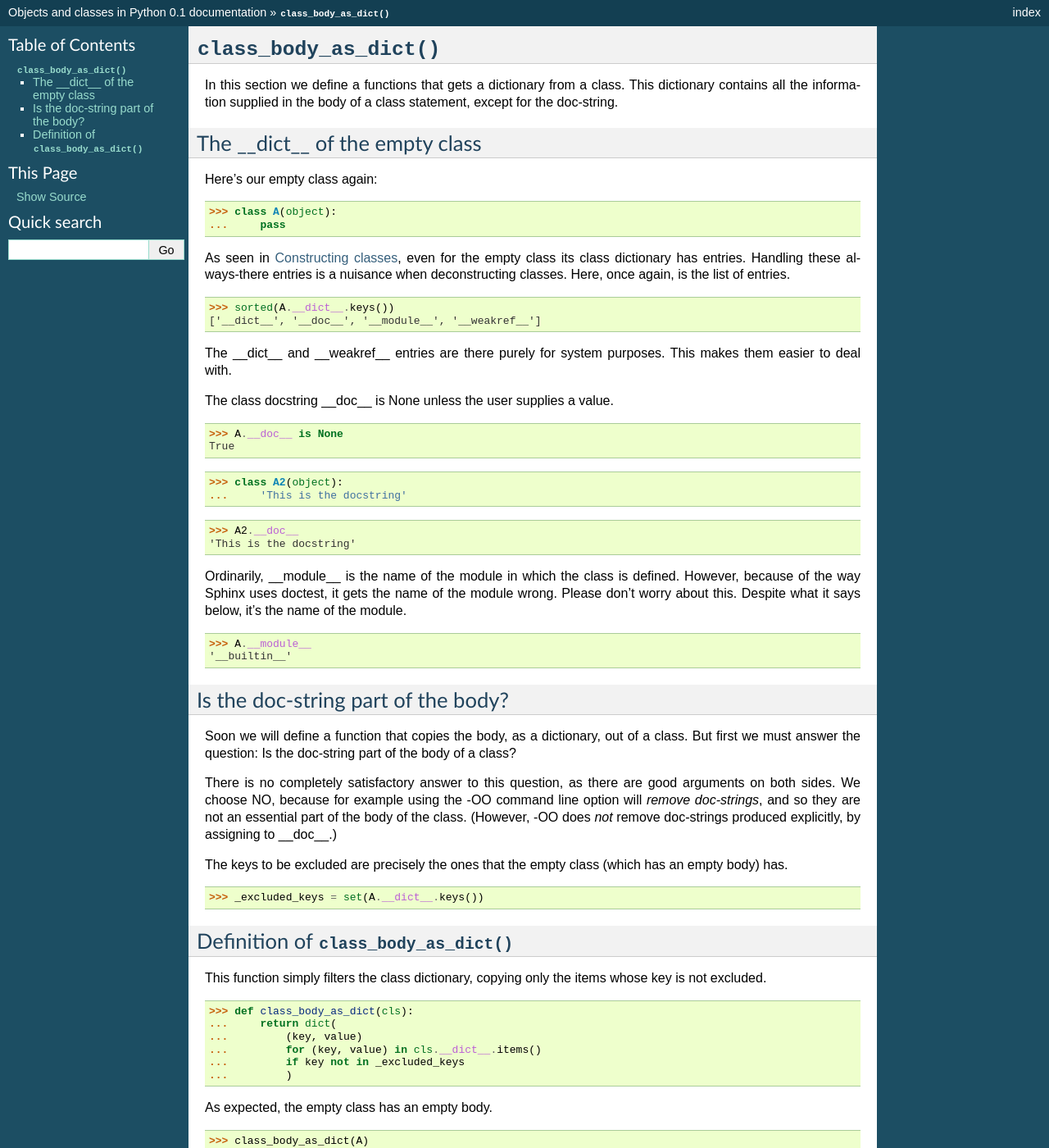
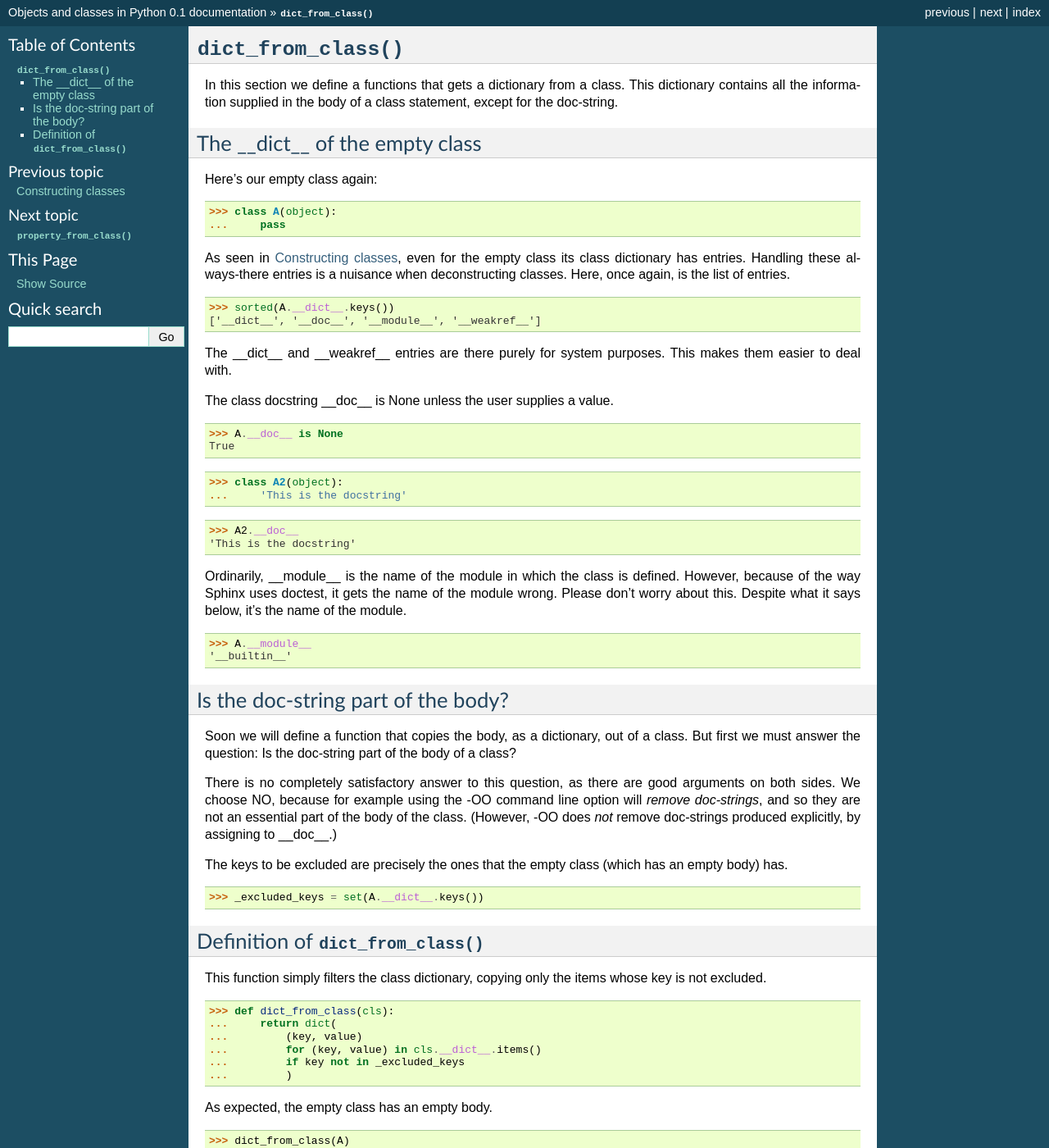
Before and after one commit to nazrulworld/jfine-python-classes-tutorial, a Sphinx documentation site: the page built from source/dict_from_class.rst, in a window 1280 px wide and 1400 px high. Shown: the whole window at 82% size. Built offline with Sphinx 7.4.7, drawn with Linux system fonts in a browser that asks for light colours; pages that are not in the unit, such as notebooks, are missing from menus; some of the changed text lies outside the part shown.

Commit message:
Rename class_body_as_dict to dict_from_class.

```diff
--- a/source/class-body-decorators.rst
+++ b/source/class-body-decorators.rst
@@ -12,13 +12,13 @@ by use of class body decorators.
 
 .. testsetup::
 
-   from jfine.classtools import class_body_as_dict
+   from jfine.classtools import dict_from_class
 
    # For use later.
    def class_body_decorator(fn):
 
       def wrapped_fn(cls):
-          return fn(**class_body_as_dict(cls))
+          return fn(**dict_from_class(cls))
 
       return wrapped_fn
 
@@ -76,7 +76,7 @@ a separate parameter.
 
 >>> def class_body_as_property(cls):
 ...
-...     return property(doc=cls.__doc__, **class_body_as_dict(cls))
+...     return property(doc=cls.__doc__, **dict_from_class(cls))
 
 Here is an example of its use.  We add a property called value, which
 stores its data in _value (which by Python convention is private).  In
--- a/source/dict_from_class.rst
+++ b/source/dict_from_class.rst
@@ -1,5 +1,5 @@
-:func:`class_body_as_dict`
-==============================
+:func:`dict_from_class`
+=======================
 
 In this section we define a functions that gets a dictionary from a
 class.  This dictionary contains all the information supplied in the
@@ -7,7 +7,7 @@ body of a class statement, except for the doc-string.
 
 
 The __dict__ of the empty class
---------------------------------
+-------------------------------
 
 Here's our empty class again:
 
@@ -65,13 +65,13 @@ The keys to be excluded are precisely the ones that the empty class
 
 >>> _excluded_keys = set(A.__dict__.keys())
 
-Definition of :func:`class_body_as_dict`
+Definition of :func:`dict_from_class`
 ----------------------------------------
 
 This function simply filters the class dictionary, copying only the
 items whose key is not excluded.
 
->>> def class_body_as_dict(cls):
+>>> def dict_from_class(cls):
 ...     return dict(
 ...         (key, value)
 ...         for (key, value) in cls.__dict__.items()
@@ -80,7 +80,7 @@ items whose key is not excluded.
 
 As expected, the empty class has an empty body.
 
->>> class_body_as_dict(A)
+>>> dict_from_class(A)
 {}
 
 Here's a class whose body is not empty.
@@ -94,10 +94,10 @@ Here's a class whose body is not empty.
 We get what we expect for the body.  (See [somewhere] for why we need
 the __func__.)
 
->>> class_body_as_dict(B) == dict(s='a string', f=B.f.__func__)
+>>> dict_from_class(B) == dict(s='a string', f=B.f.__func__)
 True
 
 Here's another way of expressing the same truth.
 
->>> sorted(class_body_as_dict(B).items())
+>>> sorted(dict_from_class(B).items())
 [('f', <function f at 0x...>), ('s', 'a string')]
--- a/source/index.rst
+++ b/source/index.rst
@@ -12,7 +12,7 @@ Contents:
    :maxdepth: 2
 
    construct
-   class_body_as_dict
+   dict_from_class
    property_from_class
    class-body-decorators
    deconstruct
--- a/source/property_from_class.rst
+++ b/source/property_from_class.rst
@@ -2,12 +2,12 @@
 ===========================
 
 This section shows how using a class decorator, based upon
-:doc:`class_body_as_dict`, can make it much easier to define complex
+:doc:`dict_from_class`, can make it much easier to define complex
 properties.  But first we review properties.
 
 .. testsetup::
 
-   from jfine.classtools import class_body_as_dict
+   from jfine.classtools import dict_from_class
 
 
 
@@ -69,7 +69,7 @@ class dictionary - :func:`property` will do that for us.
 
 >>> def property_from_class(cls):
 ...
-...     return property(doc=cls.__doc__, **class_body_as_dict(cls))
+...     return property(doc=cls.__doc__, **dict_from_class(cls))
 
 
 Using :func:`property_from_class`
```
